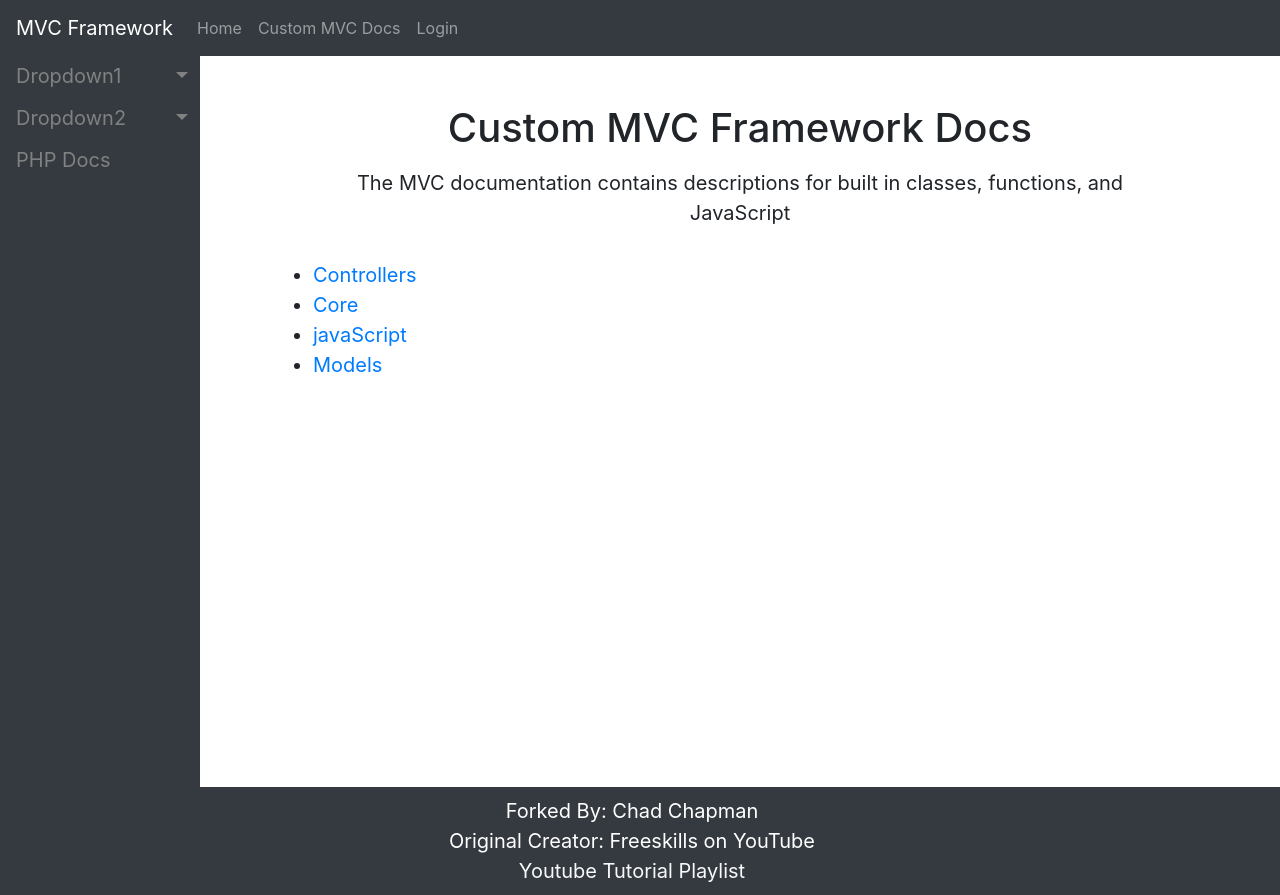
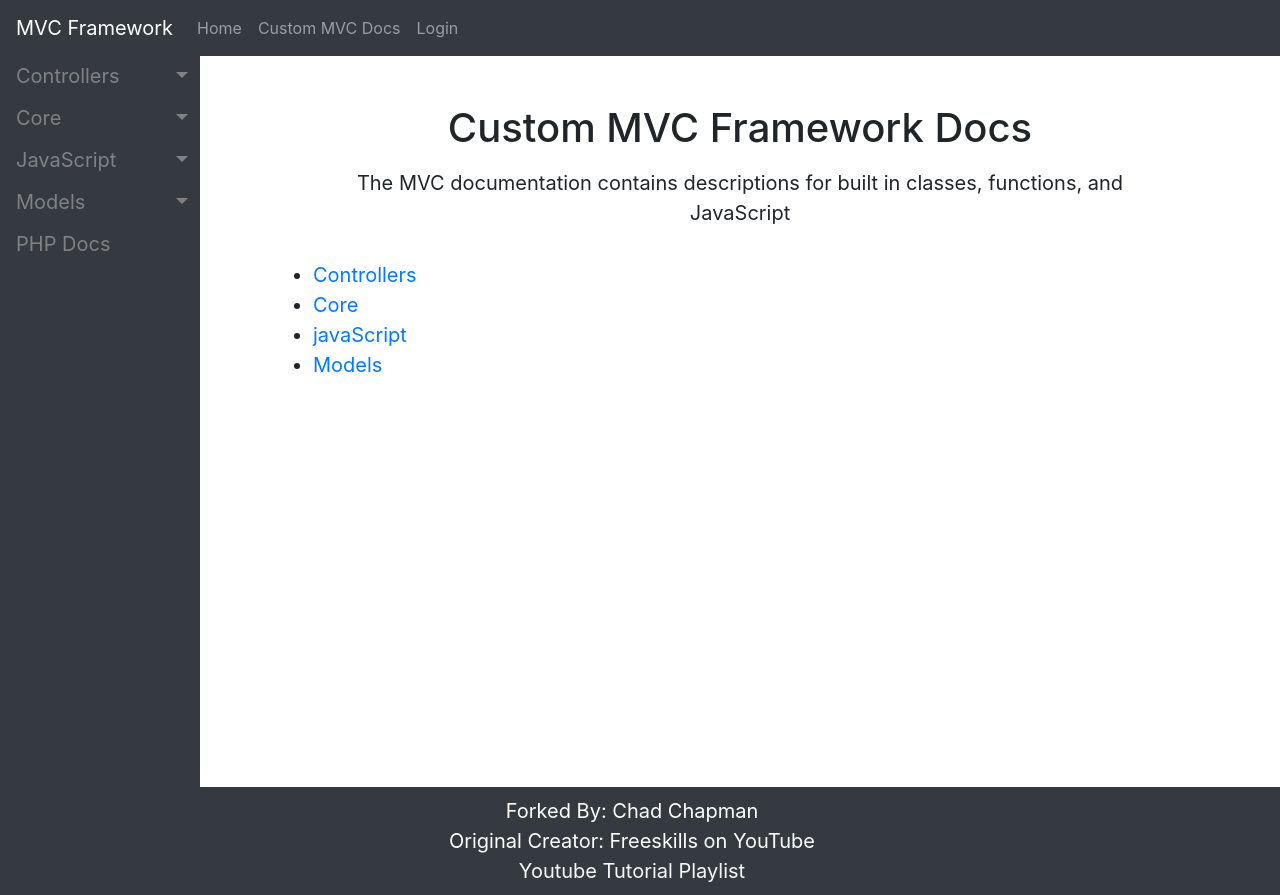
Before and after one commit to chapmancbVCU/chappy-php, a PHP site: page /documentation in a window 1280 px wide. Run offline with PHP 8.4, Linux system fonts and the light colour scheme; data that the repository does not hold is empty; a stand-in replaces the project's code that opens the database connection; some libraries are stand-ins or nearby versions.

Commit message:
Added menu items for other doc sections

```diff
--- a/app/views/documentation/docs_nav.php
+++ b/app/views/documentation/docs_nav.php
@@ -1,12 +1,26 @@
 <div class="sidenav bg-dark">
-    <button class="dropdown-btn">Dropdown1
+    <button class="dropdown-btn">Controllers
         <i class="float-right pr-1 dropdown-toggle"></i>
     </button>
     <div class="dropdown-container">
         <a href="#">Link 1</a>
         <a href="#">Link 2</a>
     </div>
-    <button class="dropdown-btn">Dropdown2
+    <button class="dropdown-btn">Core
+        <i class="float-right pr-1 dropdown-toggle"></i>
+    </button>
+    <div class="dropdown-container">
+        <a href="#">Link 3</a>
+        <a href="#">Link 4</a>
+    </div>
+    <button class="dropdown-btn">JavaScript
+        <i class="float-right pr-1 dropdown-toggle"></i>
+    </button>
+    <div class="dropdown-container">
+        <a href="#">Link 3</a>
+        <a href="#">Link 4</a>
+    </div>
+    <button class="dropdown-btn">Models
         <i class="float-right pr-1 dropdown-toggle"></i>
     </button>
     <div class="dropdown-container">
```
